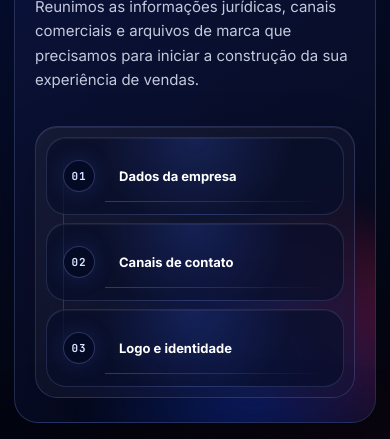
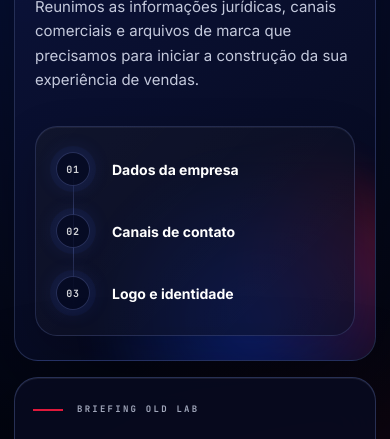
Before and after one commit to designconverte/old-lab-preview, a website built with Vite: page briefing/index.html in a window 390 px wide. Shown: the part 347-786 px from the top of the page. Built offline with nearby package versions, Linux system fonts and the light colour scheme; a web font is replaced by a local one.

Commit message:
fix: simplify briefing steps timeline

```diff
--- a/src/style.css
+++ b/src/style.css
@@ -1752,73 +1752,71 @@ body.modal-open {
   position: relative;
   display: grid;
   grid-template-columns: repeat(3, minmax(0, 1fr));
-  gap: 10px;
-  padding: 8px;
-  border: 1px solid rgba(126, 149, 226, 0.22);
-  border-radius: 26px;
+  gap: clamp(18px, 3vw, 42px);
+  padding: clamp(22px, 3vw, 34px);
+  overflow: hidden;
+  border: 1px solid rgba(143, 164, 255, 0.18);
+  border-radius: 24px;
   background:
-    linear-gradient(135deg, rgba(255, 255, 255, 0.06), rgba(255, 255, 255, 0.015)),
-    rgba(5, 9, 31, 0.42);
+    linear-gradient(135deg, rgba(255, 255, 255, 0.035), rgba(255, 255, 255, 0.01)),
+    rgba(7, 11, 32, 0.58);
   box-shadow:
-    inset 0 1px 0 rgba(255, 255, 255, 0.08),
-    0 20px 54px rgba(0, 0, 0, 0.22);
-  backdrop-filter: blur(18px);
-  overflow: hidden;
+    inset 0 1px 0 rgba(255, 255, 255, 0.06),
+    0 18px 48px rgba(0, 0, 0, 0.2);
 }
 
 .briefing-steps::before {
   content: "";
   position: absolute;
-  inset: 50% 10% auto;
+  top: 50%;
+  right: clamp(46px, 6vw, 64px);
+  left: clamp(46px, 6vw, 64px);
   height: 1px;
-  background: linear-gradient(90deg, transparent, rgba(143, 164, 255, 0.52), transparent);
-  opacity: 0.7;
+  background: linear-gradient(90deg, transparent, rgba(143, 164, 255, 0.34), transparent);
   pointer-events: none;
 }
 
 .briefing-steps article {
   position: relative;
-  min-height: 104px;
-  display: grid;
-  grid-template-rows: auto 1fr;
-  gap: 18px;
-  align-content: start;
-  padding: 18px;
-  border: 1px solid rgba(128, 148, 213, 0.2);
-  border-radius: 20px;
-  background:
-    radial-gradient(circle at 50% 0%, rgba(71, 105, 255, 0.2), transparent 58%),
-    rgba(8, 14, 42, 0.66);
-  box-shadow: inset 0 1px 0 rgba(255, 255, 255, 0.06);
+  z-index: 1;
+  min-width: 0;
+  display: grid;
+  grid-template-columns: 42px minmax(0, 1fr);
+  align-items: center;
+  gap: 14px;
+  padding: 0;
+  border: 0;
+  border-radius: 0;
+  background: transparent;
+  box-shadow: none;
 }
 
 .briefing-steps article::after {
-  content: "";
-  position: absolute;
-  inset: auto 18px 16px;
-  height: 1px;
-  background: linear-gradient(90deg, rgba(225, 18, 57, 0.9), rgba(71, 105, 255, 0.4), transparent);
-  opacity: 0.72;
-}
-
-.briefing-steps b {
+  display: none;
+}
+
+.briefing-page .briefing-steps b {
   width: 34px;
-  height: 24px;
+  height: 34px;
   display: inline-grid;
   place-items: center;
-  border: 1px solid rgba(143, 164, 255, 0.28);
+  border: 1px solid rgba(143, 164, 255, 0.24);
   border-radius: 999px;
-  color: #d9e3ff;
-  background: rgba(4, 9, 35, 0.72);
-  box-shadow: 0 0 22px rgba(71, 105, 255, 0.18);
+  color: rgba(255, 255, 255, 0.82);
+  background: rgba(4, 9, 35, 0.78);
+  box-shadow:
+    0 0 0 6px rgba(71, 105, 255, 0.05),
+    0 0 22px rgba(71, 105, 255, 0.16);
+  font-size: 10px;
   letter-spacing: 0.08em;
 }
 
 .briefing-steps span {
   color: #fff;
-  font-size: 13px;
+  max-width: 140px;
+  font-size: 14px;
   font-weight: 700;
-  line-height: 1.28;
+  line-height: 1.22;
 }
 
 .briefing-panel {
@@ -2289,35 +2287,30 @@ body.modal-open {
 
   .briefing-steps {
     grid-template-columns: 1fr;
-    gap: 8px;
-    padding: 10px;
+    gap: 18px;
+    padding: 20px;
     border-radius: 22px;
   }
 
   .briefing-steps::before {
-    inset: 24px auto 24px 27px;
+    top: 28px;
+    bottom: 28px;
+    left: 37px;
     width: 1px;
     height: auto;
-    background: linear-gradient(180deg, transparent, rgba(143, 164, 255, 0.5), transparent);
+    background: linear-gradient(180deg, transparent, rgba(143, 164, 255, 0.32), transparent);
   }
 
   .briefing-steps article {
-    min-height: 78px;
-    grid-template-columns: 42px 1fr;
-    grid-template-rows: 1fr;
+    grid-template-columns: 42px minmax(0, 1fr);
+    min-height: 44px;
     align-items: center;
-    align-content: center;
     gap: 14px;
-    padding: 14px 16px;
-  }
-
-  .briefing-steps article::after {
-    inset: auto 16px 12px 58px;
   }
 
   .briefing-steps b {
-    width: 32px;
-    height: 32px;
+    width: 34px;
+    height: 34px;
   }
 
   .briefing-panel {
```
